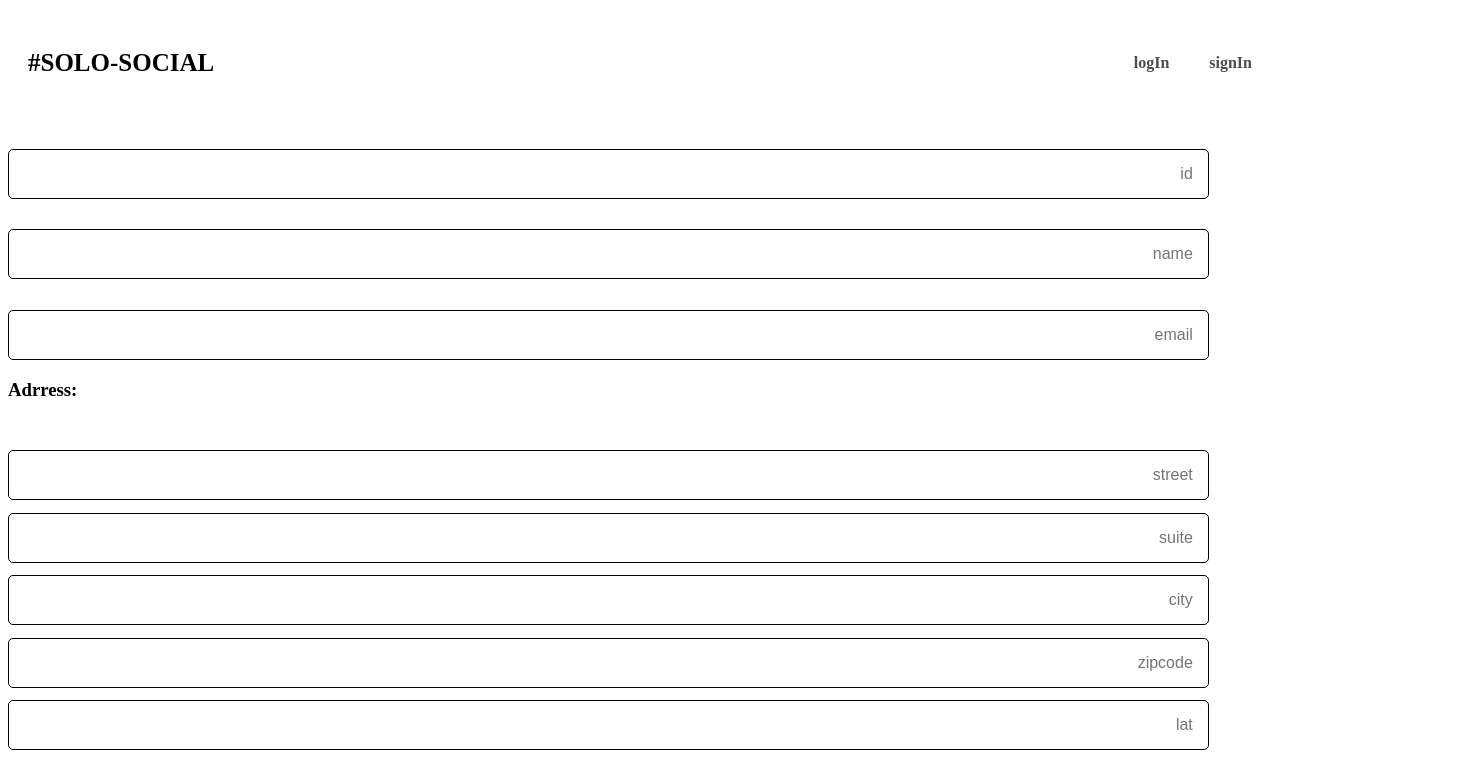
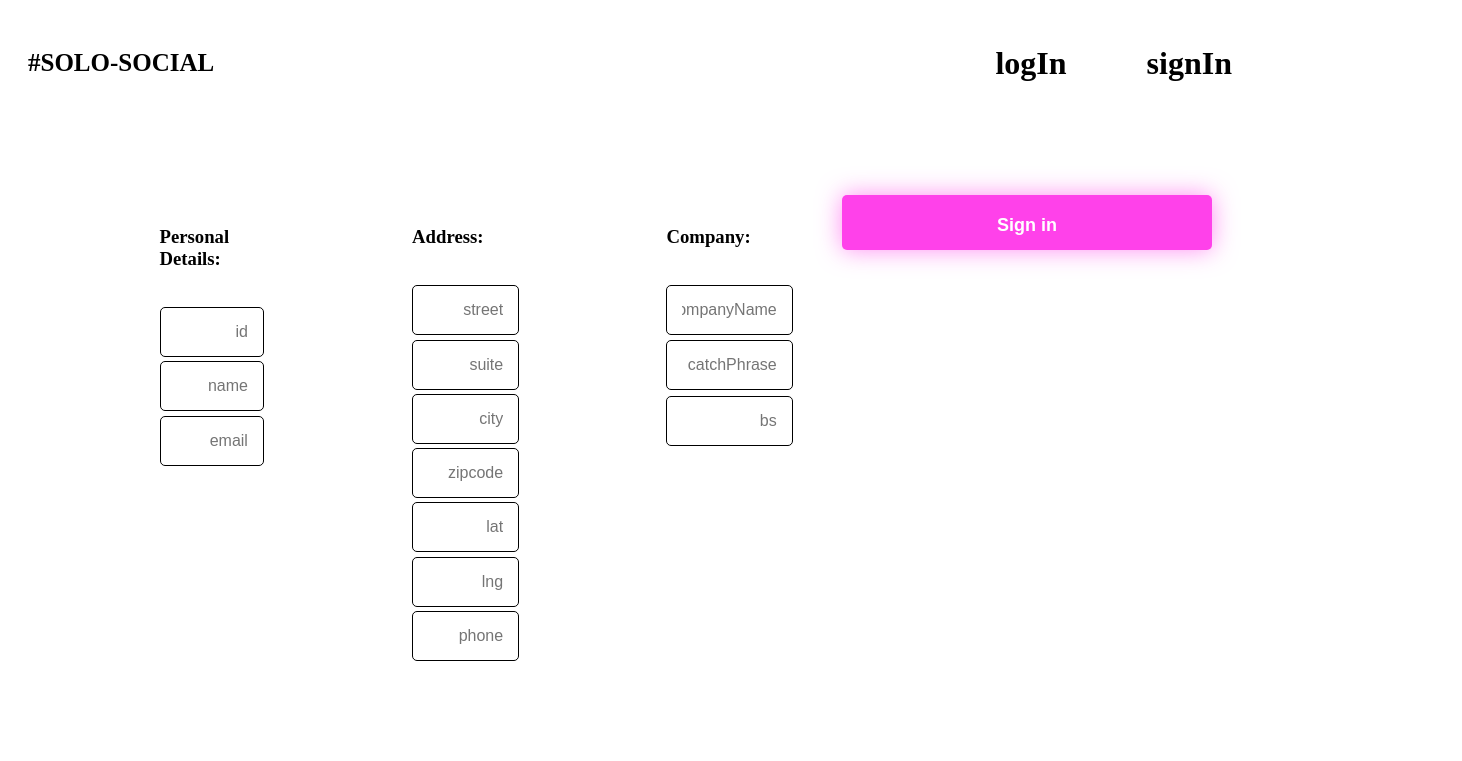
Before and after one commit to efratMIL/FakeServerProject, a React (Vite) app in the folder react/: page /endOfRegistration in a window 1280 px wide. Shown: the top 761 px of the page, 1462 px wide, since content can reach past the window. Built offline with nearby package versions, Linux system fonts and the light colour scheme.

Commit message:
fixing css

```diff
--- a/react/src/componnents/EndOfRegistration.jsx
+++ b/react/src/componnents/EndOfRegistration.jsx
@@ -1,5 +1,5 @@
 import React, { useState } from 'react';
-
+import './LogInAndSignIn.css';
 function EndOfRegistration() {
   const [id, setId] = useState('');
   const [name, setName] = useState('');
@@ -17,6 +17,8 @@ function EndOfRegistration() {
     return(
      <>
      <form className="endOfRegister">
+      <div className='divPersonalDetails'>
+        <h3>Personal Details:</h3>
         <br />
         <input
           className="id inputs"
@@ -26,7 +28,7 @@ function EndOfRegistration() {
           value={id}
           onChange={(e) => setId(e.target.value)}
         />
-        <br />
+
         <br />
         <input
          className="name inputs"
@@ -37,7 +39,6 @@ function EndOfRegistration() {
           onChange={(e) => setName(e.target.value)}
         />
         <br />
-        <br />
         <input
          className="email inputs"
           type="email"
@@ -46,8 +47,9 @@ function EndOfRegistration() {
           value={email}
           onChange={(e) => setEmail(e.target.value)}
         />
-        <br />
-        <h3>Adrress:</h3>
+        </div>
+        <div className='divAddress'>
+        <h3>Address:</h3>
         <br/>
         <input
          className="street inputs"
@@ -87,7 +89,7 @@ function EndOfRegistration() {
         <br/>
         <input
          className="lat inputs"
-          type="number"
+          type="tel"
           placeholder="lat"
           required
           value={lat}
@@ -102,6 +104,7 @@ function EndOfRegistration() {
           value={lng}
           onChange={(e) => setLng(e.target.value)}
         />
+        <br/>
         <input
          className="phone inputs"
           type="tel"
@@ -110,7 +113,9 @@ function EndOfRegistration() {
           value={phone}
           onChange={(e) => setPhone(e.target.value)}
         />
-        <h3>Company</h3>
+        </div>
+        <div className='divCompany'>
+        <h3>Company:</h3>
         <br/>
         <input
          className="name inputs"
@@ -138,10 +143,10 @@ function EndOfRegistration() {
           value={bs}
           onChange={(e) => setBs(e.target.value)}
         />
+        </div>
+        <input className="btnEndSIgn" type="submit"  value="Sign in" />
+      </form>
 
-
-        <br />
-      </form>
      </>
 
     )
--- a/react/src/componnents/Header.jsx
+++ b/react/src/componnents/Header.jsx
@@ -1,14 +1,8 @@
 import React from "react"
 import { Link, NavLink } from "react-router-dom"
+import "./LogInAndSignIn.css"
+export default function Header() {
 
-export default function Header() {
-    const activeStyles = {
-        fontWeight: "bold",
-        textDecoration: "underline",
-        color: "#ff41ea",
-        margin: "auto",
-        overflow: "auto",
-    }
     return (
         <header>
             <Link className="site-logo" to="/">#Solo-Social</Link>
@@ -16,13 +10,13 @@ export default function Header() {
               <NavLink
                     to="/login"
                     end
-                    style={({isActive}) => isActive ? activeStyles : null}
+                    className={({isActive}) => isActive ? 'activeStyles' : 'unActiveStyle'}
                 >
                     logIn
                 </NavLink>
                 <NavLink
                     to="/register"
-                    style={({isActive}) => isActive ? activeStyles : null}
+                    className={({isActive}) => isActive ? 'activeStyles' : 'unActiveStyle'}
                 >
                     signIn
                 </NavLink>
--- a/react/src/componnents/LogInAndSignIn.css
+++ b/react/src/componnents/LogInAndSignIn.css
@@ -1,33 +1,27 @@
-*{
+* {
     box-sizing: border-box;
 }
-.logInAndSignIn {
 
-    background-image: url(../pictures/WELCOME.png);
-    direction: rtl;
-    background-size: 100% 100%;
-    background-repeat: no-repeat;
-    background-attachment: fixed;
-}
 .sign_in {
     max-width: 500px;
     margin: auto;
     overflow: auto;
     padding: 4vh 60px 5vh;
 }
+
 .inputs {
     align-items: center;
     margin-right: 20%;
     margin-top: 1%;
     font-size: 100%;
-    width: 60%;
     direction: rtl;
     border-radius: 5px;
     border-color: gray;
-    border: 1px solid ;
+    border: 1px solid;
     width: 95%;
     padding: 15px 15px;
 }
+
 input[type='checkbox'] {
     color: #6e6d7d;
     margin-right: 4px;
@@ -38,7 +32,8 @@ input[type='checkbox'] {
     font-size: 120%;
     font-family: sans-serif;
 }
-.btns {
+
+.btns,.btnEndSIgn {
     background-color: #ff41ea;
     box-shadow: 0 0 24px 0 #ff41ea99;
     display: flex;
@@ -54,39 +49,21 @@ input[type='checkbox'] {
     border: 0;
     border-radius: 5px;
 }
-.link {
-    font-size: 100%;
-    margin-right: 20%;
-    margin-top: 5%;
-    font-size: 13px;
-    color: var(--grey);
-    text-align: left;
-    font-family: sans-serif;
-}
-.message {
-    margin-right: 25%;
-    margin-top: 10%;
-    font-size: 150%;
-}
+
+
 .sign {
     margin-right: 40%;
     font-size: 200%;
     margin-top: 0%;
 }
+
 .log_in {
     max-width: 500px;
     margin: auto;
     overflow: auto;
     padding: 4vh 60px 5vh;
 }
-.changeS {
-    text-decoration: underline;
-    color: #e29de2;
-}
-.changeL {
-    text-decoration: underline;
-    color: #e29de2;
-}
+
 .btnl {
     background-color: #ff41ea;
     box-shadow: 0 0 24px 0 #ff41ea99;
@@ -103,56 +80,16 @@ input[type='checkbox'] {
     border: 0;
     border-radius: 5px;
 }
-.log {
-    margin-right: 40%;
-    font-size: 200%;
-    margin-bottom: 10%;
-}
+
+
 @media screen and (max-width: 900px) {
     .logo {
         width: 40%;
     }
 }
-.type{
-    margin-top: 3%;
-    display: flex;
-    justify-content: center;
-    margin-bottom: 30px;
-    font-size: 36px;
-    font-weight: 800;
-    cursor: pointer;
-    color: #abaab6;
-    font-size: 36px;
-    font-weight: 800;
-    cursor: pointer;
-}
-.selected{
-    color: #ff41ea;
-}
-.space{
-    display: flex;
-    align-items: center;
-    color: #d9d9d9;
-    font-weight: 100;
-    font-size: 20px;
-    margin: 0 20px;
-}
-.addP{
-    width: 7vw;
-    height: 8vh;
-    display: flex;
-    align-items: center;
-    justify-content: center;
-    border-radius: 30px;
-    box-shadow: 0 0 24px 0 #ffc000c7;
-    font-weight: 800;
-    margin-top: 2vh;
-    background-color: #ffc000c7;
-    color: #fff;
-    border: 0;
-    margin-left: 28%;
-}
-.begin{
+
+
+.begin {
     width: 8vw;
     height: 9vh;
     display: flex;
@@ -166,3 +103,57 @@ input[type='checkbox'] {
     border: 0;
     margin-left: 45%;
 }
+
+.activeStyles {
+    font-weight: bold;
+text-decoration: none;
+  color: #ff41ea;
+    overflow: auto;
+    font-size: 200%;
+    text-align: left;
+    cursor: pointer;
+        display: flex;
+        align-items: center;
+        margin: 0 20px;
+}
+.unActiveStyle{
+    font-weight: bold;
+    color: black;
+    overflow: auto;
+    font-size: 200%;
+    text-align: left;
+    cursor: pointer;
+        display: flex;
+        align-items: center;
+        margin: 0 20px;
+}
+
+.endOfRegister {
+    display: flex;
+    margin: auto;
+    overflow: auto;
+    padding: 4vh 60px 5vh;
+    justify-content: center;
+}
+
+.endOfRegister form div {
+    display: flex;
+    flex-direction: column;
+}
+
+.endOfRegister input {
+    width: 150%;
+    margin-bottom: 5%;
+}
+
+.divCompany,
+.divAddress,
+.divPersonalDetails {
+    margin-left: 3%;
+    margin-right: 3%;
+    padding: 5%;
+}
+.btnEndSIgn{
+    margin-bottom: 2%;
+    justify-content: center;
+}
--- a/react/src/componnents/LogInAndSignIn.jsx
+++ b/react/src/componnents/LogInAndSignIn.jsx
@@ -3,20 +3,11 @@ import { NavLink,Link } from 'react-router-dom';
 import './LogInAndSignIn.css';
 
 function LogInAndSignIn() {
-  const activeStyles = {
-    fontWeight: "bold",
-    textDecoration: "underline",
-    color: "#ff41ea",
-    margin: "auto",
-    overflow: "auto",
-}
+
   return (
     <>
       <div>
-        <div className="type">
-         <h1 style={activeStyles}>Welcome to your solo social!</h1>
-        </div>
-
+         <h1 className='activeStyles'>Welcome to your solo social!</h1>
       </div>
     </>
   );
--- a/react/src/componnents/SignIn.jsx
+++ b/react/src/componnents/SignIn.jsx
@@ -80,13 +80,12 @@ function SignIn(props) {
         return;
       }
     } else {
-      const user = {
+      const currentUser = {
         userName: userName,
         password: password
       };
       alert(`שמחים שהצטרפת אלינו, ${userName} 😊`);
-      localStorage.setItem(userName, JSON.stringify(user));
-      localStorage.setItem('thisUser', userName);
+      localStorage.setItem('thisUser', JSON.stringify(currentUser));
       navigate('/endOfRegistration');
 
     }
--- a/react/src/index.css
+++ b/react/src/index.css
@@ -1,3 +1,7 @@
+body{
+    overflow: visible;
+  }
+
 .site-wrapper {
 min-height: 100vh;
 display: flex;
@@ -30,9 +34,6 @@ header a:hover {
 text-decoration: underline;
 }
 
-main {
-    margin-bottom: 84px;
-}
 
 footer {
 background-color: #161616;
@@ -44,4 +45,5 @@ footer {
 align-items: center;
 margin-top: auto;
 font-weight: 500;
+padding: 1%;
 }
```
Lines whose indentation alone changed are shown as unchanged.
